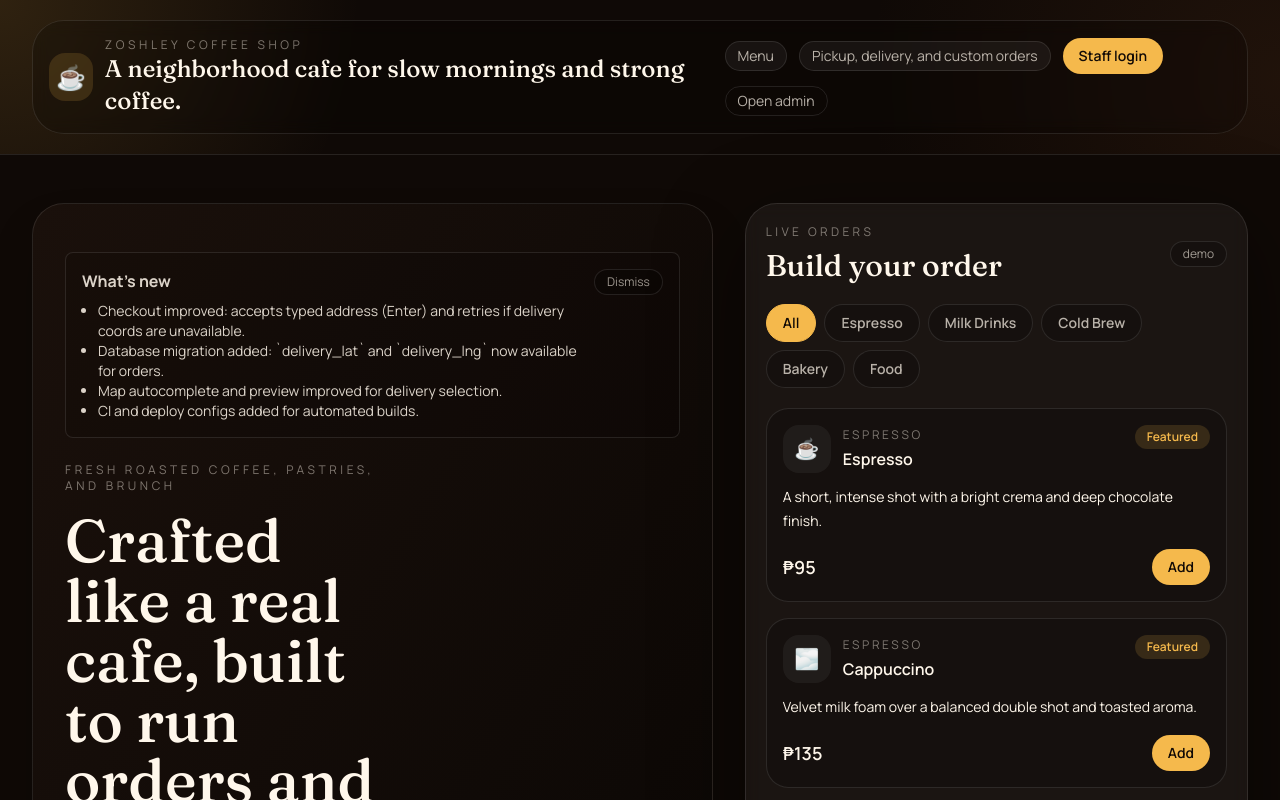
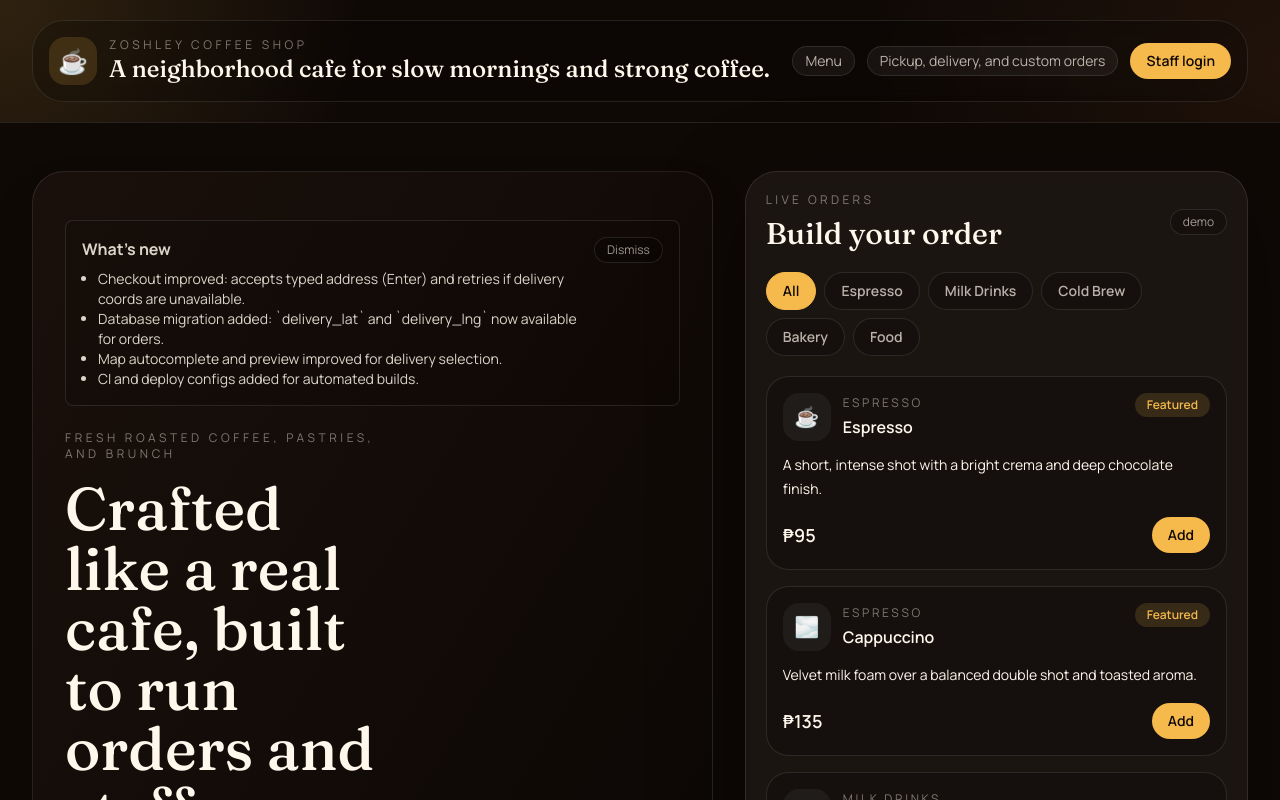
Before and after one commit to josh011604/zoshley-coffee, a React (Create React App) app: page / in a window 1280 px wide. Shown: the top 800 px of the page. Built offline with nearby package versions, Linux system fonts and the light colour scheme; no server answers; the database is empty.

Commit message:
ui: remove top 'Open admin' button from header

```diff
--- a/src/App.tsx
+++ b/src/App.tsx
@@ -448,15 +448,7 @@ export default function App() {
                 >
                   {staffButtonLabel}
                 </button>
-                <button
-                  type="button"
-                  onClick={() => {
-                    window.location.hash = '/admin';
-                  }}
-                  className="rounded-full border border-white/10 px-3 py-1 text-sm text-cream/70"
-                >
-                  Open admin
-                </button>
+
               </div>
             </div>
           </div>
```
